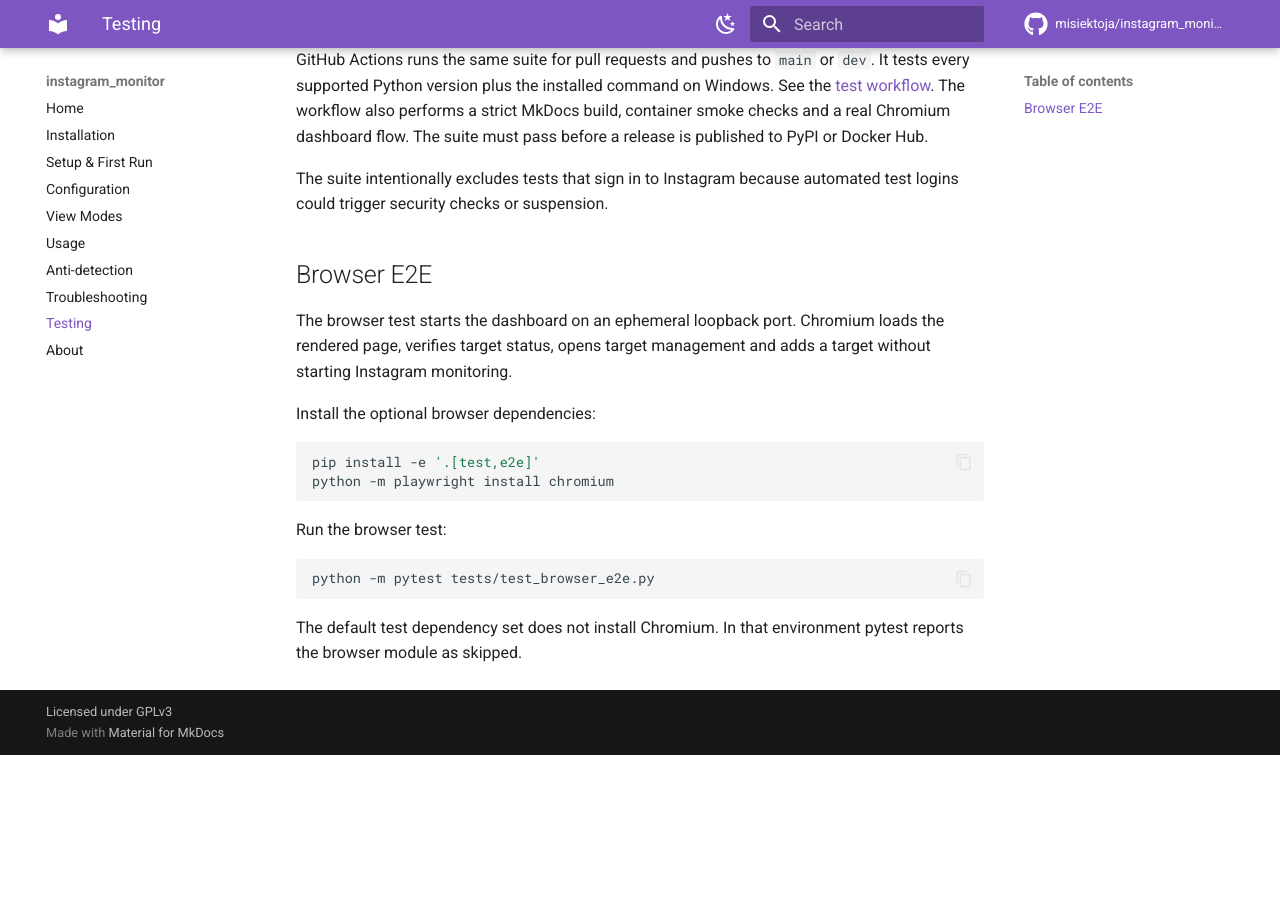
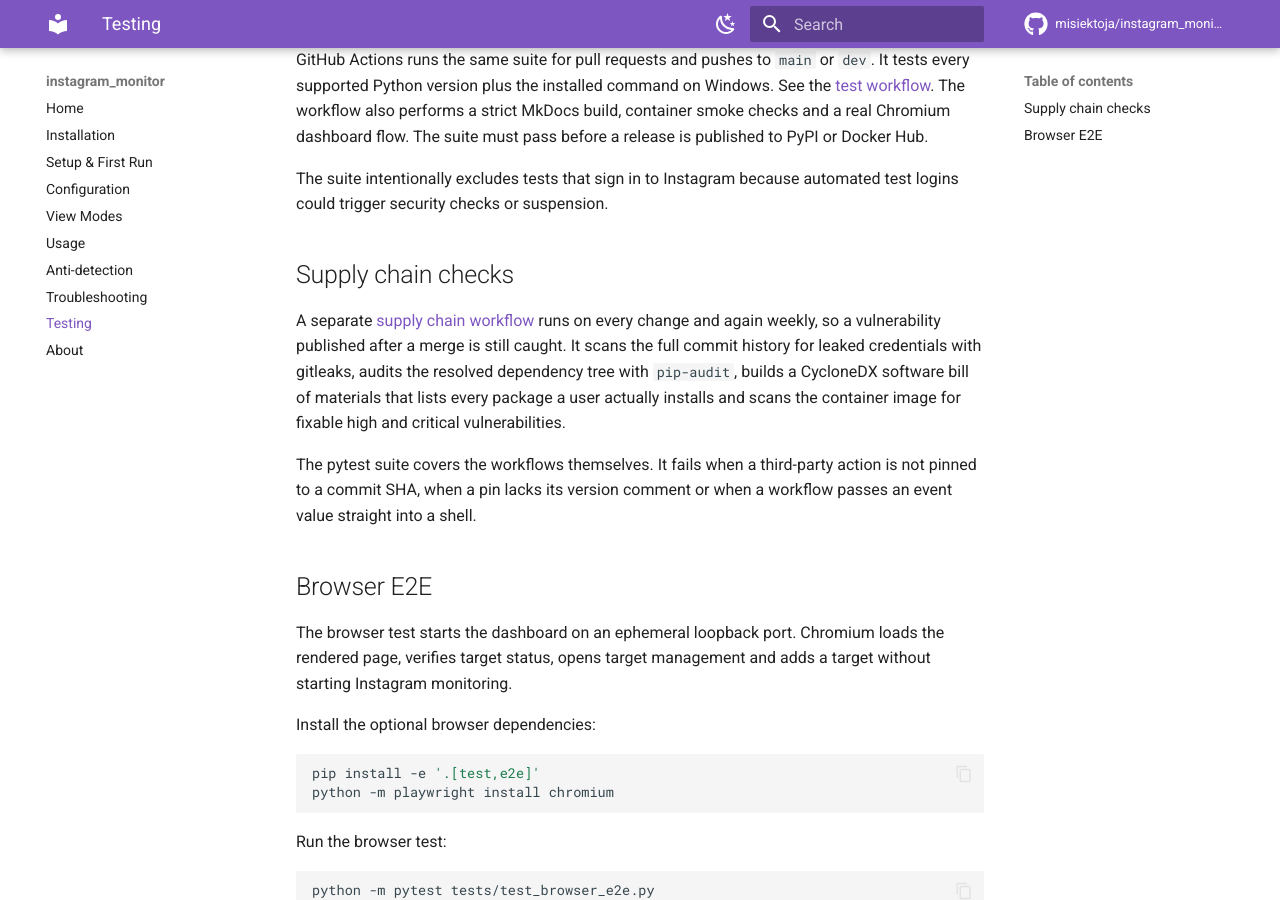
Before and after one commit to misiektoja/instagram_monitor, an MkDocs documentation site: the page built from docs/testing.md, in a window 1280 px wide and 900 px high, scrolled down 412 px. Built offline with MkDocs 1.6.1 and Material for MkDocs 9.7.7, drawn with Linux system fonts in a browser that asks for light colours; comment, search, counter and statistics services are not loaded; before the commit the page ends 1167 px from its top, so only the background shows below that.

Commit message:
docs(test): document the supply chain checks

```diff
--- a/docs/testing.md
+++ b/docs/testing.md
@@ -13,6 +13,12 @@ python -m pytest
 GitHub Actions runs the same suite for pull requests and pushes to `main` or `dev`. It tests every supported Python version plus the installed command on Windows. See the [test workflow](https://github.com/misiektoja/instagram_monitor/blob/main/.github/workflows/tests.yml). The workflow also performs a strict MkDocs build, container smoke checks and a real Chromium dashboard flow. The suite must pass before a release is published to PyPI or Docker Hub.
 
 The suite intentionally excludes tests that sign in to Instagram because automated test logins could trigger security checks or suspension.
+
+## Supply chain checks
+
+A separate [supply chain workflow](https://github.com/misiektoja/instagram_monitor/blob/main/.github/workflows/supply-chain.yml) runs on every change and again weekly, so a vulnerability published after a merge is still caught. It scans the full commit history for leaked credentials with gitleaks, audits the resolved dependency tree with `pip-audit`, builds a CycloneDX software bill of materials that lists every package a user actually installs and scans the container image for fixable high and critical vulnerabilities.
+
+The pytest suite covers the workflows themselves. It fails when a third-party action is not pinned to a commit SHA, when a pin lacks its version comment or when a workflow passes an event value straight into a shell.
 
 ## Browser E2E
 
```
